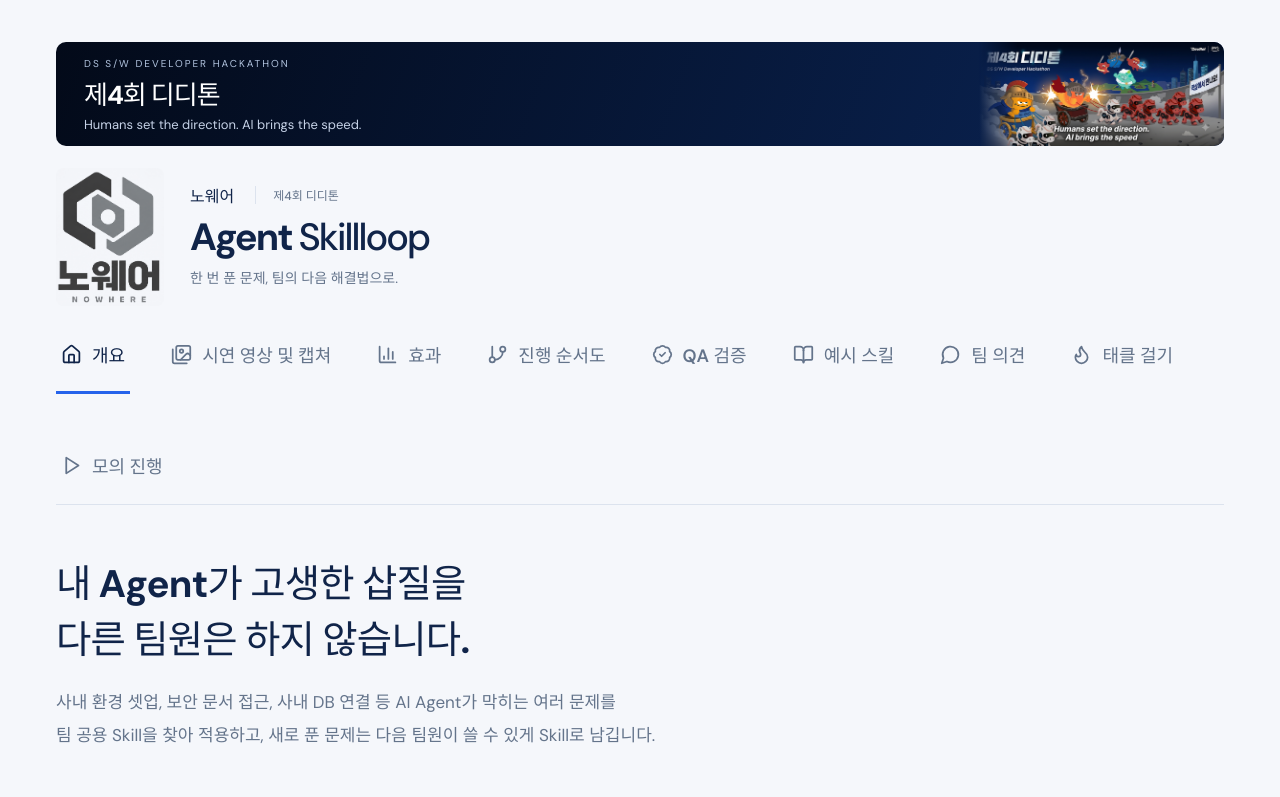
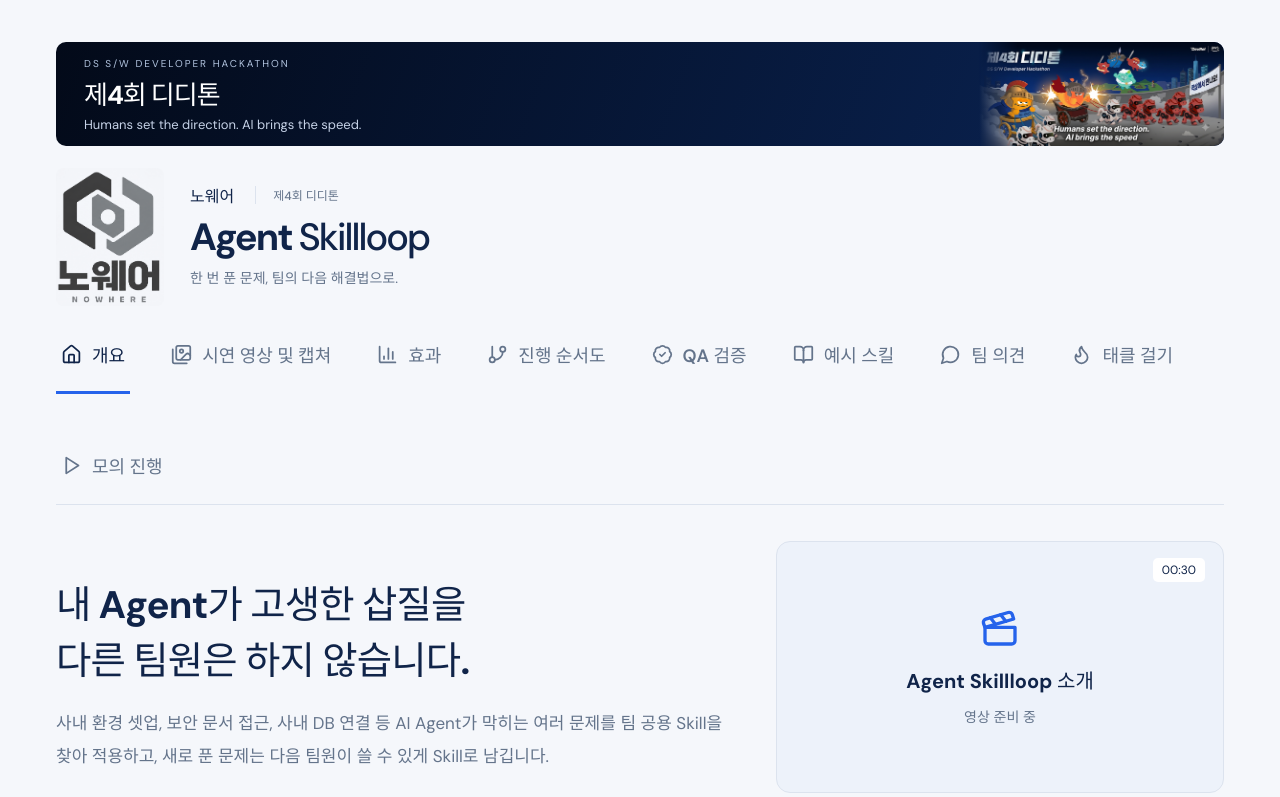
Before and after one commit to THEGREATCJPark/ddthon, a React (Vite) app in the folder team-hub/: page / in a window 1280 px wide. Shown: the top 797 px of the page. Built offline with nearby package versions, Linux system fonts and the light colour scheme.

Commit message:
Prepare overview hero slot for thirty-second introduction video

```diff
--- a/team-hub/src/ProductIntro.tsx
+++ b/team-hub/src/ProductIntro.tsx
@@ -1,13 +1,29 @@
-import {CheckCircle2, FileSearch, FolderCheck, RefreshCw} from "lucide-react";
+import {CheckCircle2, Clapperboard, FileSearch, FolderCheck, RefreshCw} from "lucide-react";
 const mechanisms = [
   [FileSearch,"실패에서 찾고","오류와 적용 조건으로 맞는 팀 Skill을 찾습니다."],
   [RefreshCw,"새로운 문제는 Loop를 통해 해결하고","맞는 Skill이 없으면 환경을 확인하고 해결 방법을 탐색합니다."],
   [CheckCircle2,"결과를 검증","실제 업무 성공을 확인하고, 성공한 재사용만 기록합니다."],
   [FolderCheck,"다음 팀원에게 축적","새 환경 절차는 사람 검토·독립 Replay 후 팀에 게시합니다."],
 ] as const;
+
+function IntroVideo({src}: {src?: string}) {
+  return <aside className="overview-video" aria-label="Agent Skillloop 30초 소개 영상">
+    {src ? <video src={src} controls playsInline preload="metadata" aria-label="Agent Skillloop 소개 영상"/> :
+      <div className="overview-video-placeholder">
+        <span className="overview-video-duration">00:30</span>
+        <Clapperboard size={40} aria-hidden="true"/>
+        <strong>Agent Skillloop 소개</strong>
+        <span>영상 준비 중</span>
+      </div>}
+  </aside>;
+}
+
 export default function ProductIntro() {
   return <div className="product-intro overview-simple">
-    <section className="impact-hero"><h2>내 Agent가 고생한 삽질을<br/>다른 팀원은 하지 않습니다.</h2><p>사내 환경 셋업, 보안 문서 접근, 사내 DB 연결 등 AI Agent가 막히는 여러 문제를<br/>팀 공용 Skill을 찾아 적용하고, 새로 푼 문제는 다음 팀원이 쓸 수 있게 Skill로 남깁니다.</p></section>
+    <section className="impact-hero overview-hero-with-video">
+      <div><h2>내 Agent가 고생한 삽질을<br/>다른 팀원은 하지 않습니다.</h2><p>사내 환경 셋업, 보안 문서 접근, 사내 DB 연결 등 AI Agent가 막히는 여러 문제를 팀 공용 Skill을 찾아 적용하고, 새로 푼 문제는 다음 팀원이 쓸 수 있게 Skill로 남깁니다.</p></div>
+      <IntroVideo/>
+    </section>
     <section className="impact-how"><h2>어떻게 작동해서 좋아지나요?</h2><div>{mechanisms.map(([Icon,title,body],i)=><article key={title}><span><Icon size={22}/>{String(i+1).padStart(2,"0")}</span><h3>{title}</h3><p>{body}</p></article>)}</div></section>
     <p className="overview-promise">나의 시행착오를 다른 팀원은 겪지 않습니다.</p>
   </div>;
--- a/team-hub/src/style.css
+++ b/team-hub/src/style.css
@@ -2311,6 +2311,14 @@
 @media(max-width:700px) { .impact-before-after,.impact-cases > div,.impact-stats,.impact-difference > div { grid-template-columns:1fr; }.impact-evidence { padding:18px; }.impact-bar-section { padding:16px; }.impact-bar-row { grid-template-columns:80px minmax(0,1fr) 90px; gap:8px; font-size:11px; }.impact-actions { flex-wrap:wrap; } }
 
 .overview-simple { gap: 42px; }.overview-simple .impact-hero { padding-top: 0; }.overview-simple .impact-hero p { max-width: 1160px; }
+.overview-hero-with-video { display:grid; grid-template-columns:minmax(0,1.5fr) minmax(340px,1fr); gap:48px; align-items:center; }
+.overview-video { min-width:0; aspect-ratio:16/9; border:1px solid var(--border); border-radius:14px; overflow:hidden; background:#edf2fa; }
+.overview-video video { display:block; width:100%; height:100%; object-fit:contain; background:#101722; }
+.overview-video-placeholder { position:relative; display:flex; flex-direction:column; align-items:center; justify-content:center; gap:12px; height:100%; padding:24px; color:var(--muted); font-size:14px; }
+.overview-video-placeholder svg { color:var(--blue); margin-bottom:4px; }
+.overview-video-placeholder strong { font-size:20px; font-weight:700; color:var(--navy); }
+.overview-video-duration { position:absolute; top:16px; right:18px; padding:4px 9px; border-radius:5px; background:#fff; color:var(--navy); font-size:12px; font-variant-numeric:tabular-nums; }
+@media(max-width:1100px) { .overview-hero-with-video { grid-template-columns:1fr; gap:24px; }.overview-video { width:100%; max-width:640px; } }
 .overview-promise { text-align: center; padding: 22px; border-radius: 10px; background: #eef3fa; color: var(--navy); font-size: 23px; font-weight: 700; margin: 0; }
 .effects-page { display: grid; gap: 28px; }.effects-page > .page-heading { margin-bottom: 0; }
 .p1-outcome-grid { display:grid; grid-template-columns:1fr 1fr; gap:22px; margin:26px 0; }.p1-outcome-grid > section { border:1px solid var(--border); background:#f6f7fa; border-radius:12px; padding:26px; }.p1-outcome-grid > .p1-outcome-success { background:#edf3ff; border-color:#b8ccef; }.p1-outcome-grid h4 { font-size:40px; margin:18px 0 22px; }.p1-outcome-grid h4 small { font-size:15px; font-weight:500; }.p1-outcome-grid section > div { display:grid; gap:12px; }.p1-outcome-grid section > div p { display:flex; align-items:center; gap:12px; padding:12px 16px; margin:0; background:white; border-radius:8px; }.p1-outcome-grid svg { color:var(--muted); }.p1-outcome-success svg { color:var(--blue); }.p1-outcome-grid section > div span { margin-left:auto; font-size:14px; }.p1-outcome-description { font-size:14px; color:var(--muted); margin-bottom:0; }
```
